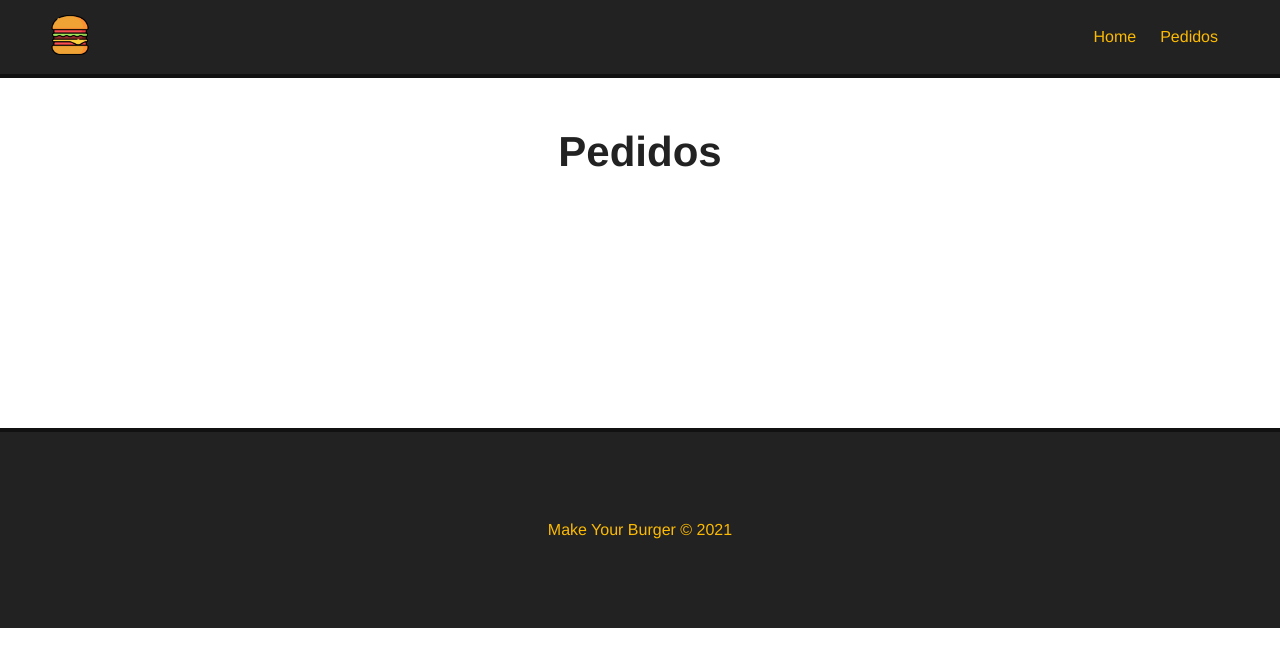
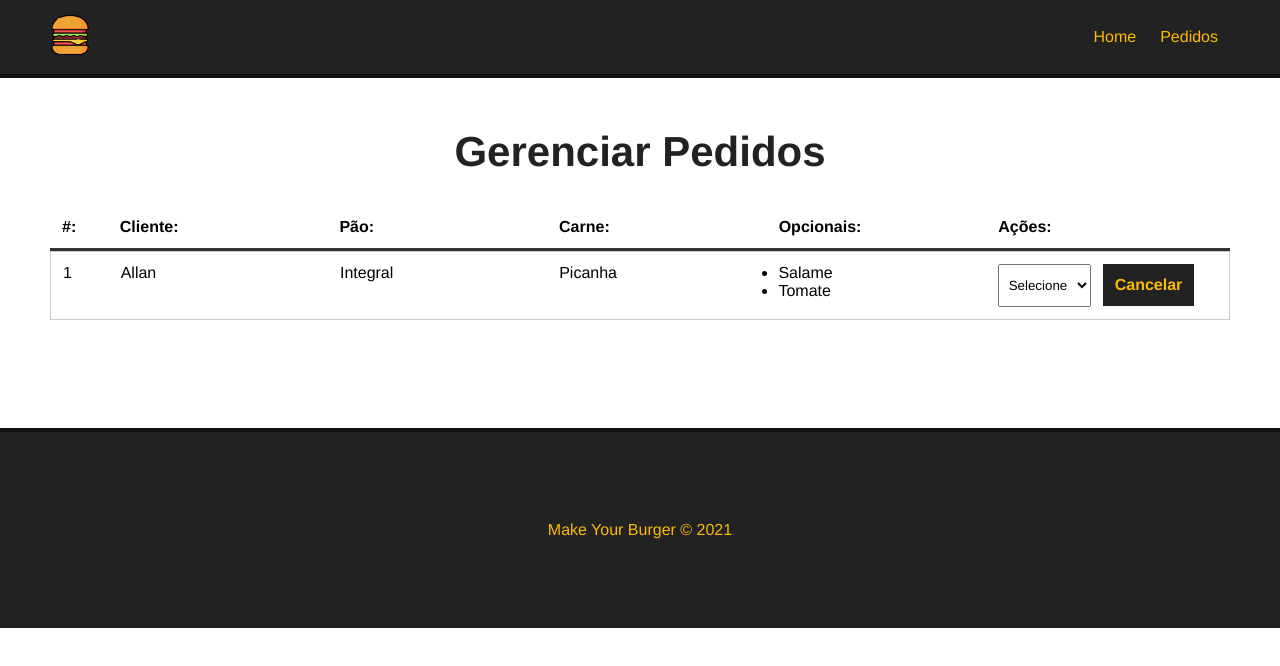
Before and after one commit to anishigouri/vue-make-your-burger, a Vue app: page /orders in a window 1280 px wide. Shown: the top 666 px of the page. Built offline with nearby package versions, Linux system fonts and the light colour scheme.

Commit message:
Create page order

```diff
--- /dev/null
+++ b/src/components/Dashboard.vue
@@ -0,0 +1,100 @@
+<template>
+  <div id="burger-table">
+    <div>
+      <div id="burger-table-heading">
+        <div id="order-id">#:</div>
+        <div>Cliente:</div>
+        <div>Pão:</div>
+        <div>Carne:</div>
+        <div>Opcionais:</div>
+        <div>Ações:</div>
+      </div>
+    </div>
+    <div id="burger-table-rows">
+      <div class="burger-table-row">
+        <div class="order-number">1</div>
+        <div>Allan</div>
+        <div>Integral</div>
+        <div>Picanha</div>
+        <div>
+          <ul>
+            <li>Salame</li>
+            <li>Tomate</li>
+          </ul>
+        </div>
+        <div>
+          <select name="status" class="status">
+            <option value="">Selecione</option>
+          </select>
+          <button class="delete-btn">Cancelar</button>
+        </div>
+      </div>
+    </div>
+  </div>
+</template>
+<script>
+export default {
+  name: 'Dashboard',
+};
+</script>
+<style lang="scss" scoped>
+#burger-table {
+  max-width: 1200px;
+  margin: 0 auto;
+}
+
+#burger-table-heading,
+#burger-table-rows,
+.burger-table-row {
+  display: flex;
+  flex-wrap: wrap;
+}
+
+#burger-table-heading {
+  font-weight: bold;
+  padding: 12px;
+  border-bottom: 3px solid #333;
+
+  div {
+    width: 19%;
+  }
+
+  #order-id {
+    width: 5%;
+  }
+}
+.burger-table-row {
+  width: 100%;
+  padding: 12px;
+  border: 1px solid #ccc;
+  div {
+    width: 19%;
+  }
+
+  .order-number {
+    width: 5%;
+  }
+}
+
+select {
+  padding: 12px 6px;
+  margin-right: 12px;
+}
+
+.delete-btn {
+  background-color: #222;
+  color: #fcba03;
+  font-weight: bold;
+  border: 2px solid #222;
+  padding: 10px;
+  font-size: 16px;
+  margin: 0 auto;
+  cursor: pointer;
+  transition: 0.5s;
+
+  &:hover {
+    background-color: transparent;
+    color: #222;
+  }
+}
+</style>
--- a/src/views/Order.vue
+++ b/src/views/Order.vue
@@ -1,5 +1,16 @@
 <template>
   <div class="main-container">
-    <h1>Pedidos</h1>
+    <h1>Gerenciar Pedidos</h1>
+    <Dashboard />
   </div>
 </template>
+<script>
+import Dashboard from '../components/Dashboard.vue';
+
+export default {
+  name: 'Orders',
+  components: {
+    Dashboard,
+  },
+};
+</script>
```
